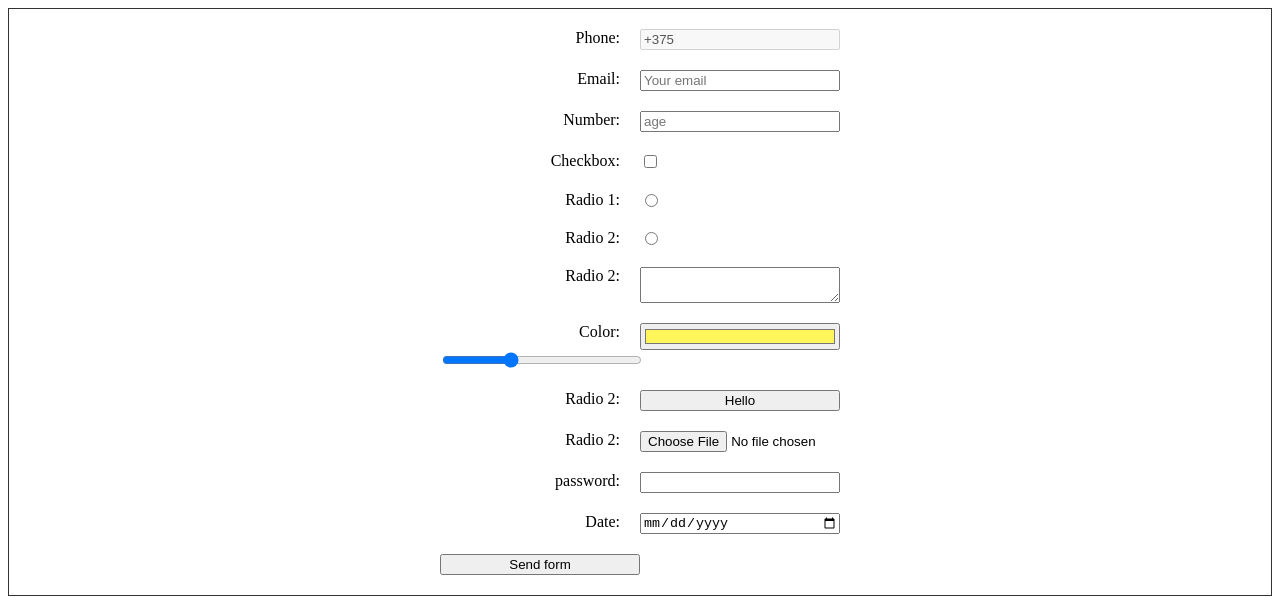
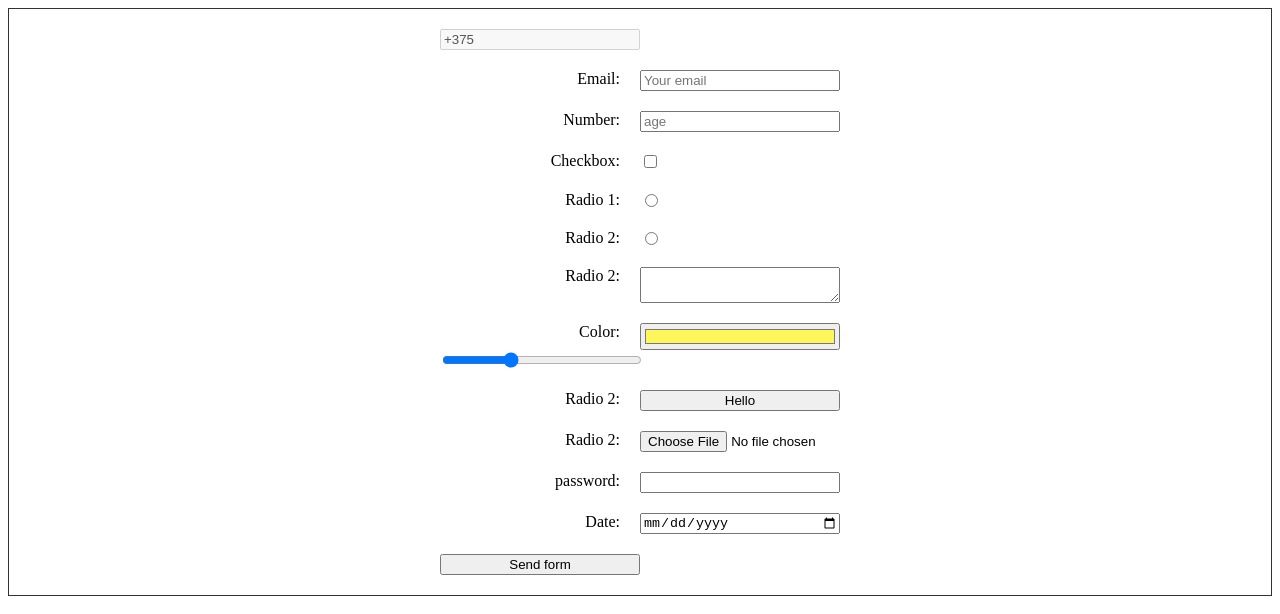
Before and after one commit to space4monkey/html-lesson, a plain HTML site: page lesson_11/index.html in a window 1280 px wide. Drawn offline with Linux system fonts and the light colour scheme.

Commit message:
add lesson 12

```diff
--- a/lesson_11/index.html
+++ b/lesson_11/index.html
@@ -10,7 +10,7 @@
   <body>
     <form action="">
       <div>
-        <label for="">Phone:</label>
+        <!-- <label for="">Phone:</label> -->
         <input type="text" value="+375" id="phone" disabled="disabled" />
       </div>
       <div>
```
Also changed, not shown: lesson_12/index.html (added).
